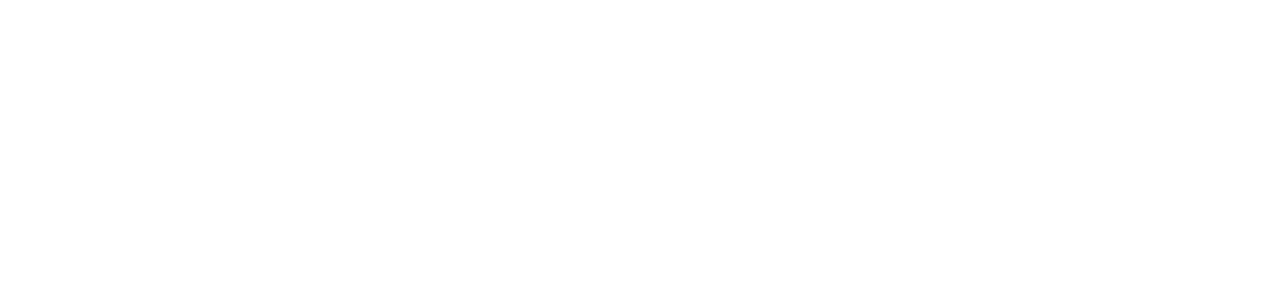
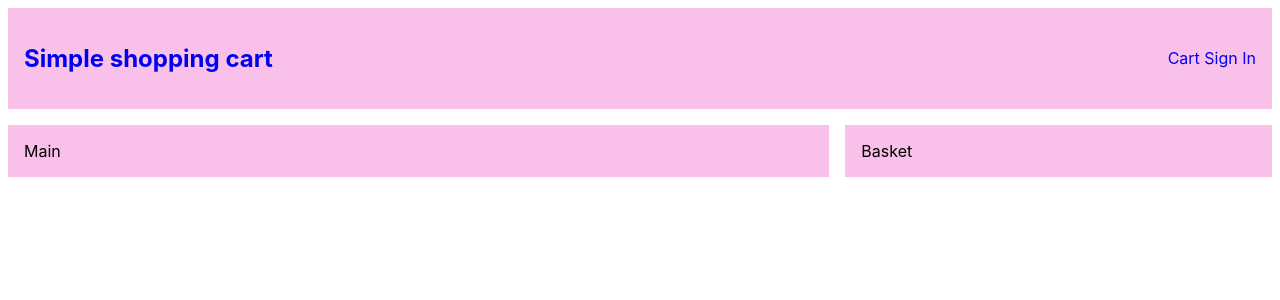
Before and after one commit to haikaljs/shopping-cart-react18, a React (Create React App) app: page / in a window 1280 px wide. Shown: the top 300 px of the page. Built offline with nearby package versions, Linux system fonts and the light colour scheme.

Commit message:
Create layout

```diff
--- a/src/App.js
+++ b/src/App.js
@@ -1,10 +1,15 @@
-
-
+import Basket from "./components/Basket";
+import Header from "./components/Header";
+import Main from "./components/Main";
 
 function App() {
   return (
-    <div className="App">
-
+    <div>
+      <Header/>
+      <div className="row">
+        <Main/>
+        <Basket/>
+      </div>
     </div>
   );
 }
--- /dev/null
+++ b/src/components/Basket.jsx
@@ -0,0 +1,7 @@
+import React from "react";
+
+const Basket = () => {
+  return <div className="block col-1">Basket</div>;
+};
+
+export default Basket;
--- /dev/null
+++ b/src/components/Header.jsx
@@ -0,0 +1,17 @@
+const Header = () => {
+  return (
+    <div className="row center block">
+      <div>
+        <a href="#/">
+          <h2>Simple shopping cart</h2>
+        </a>
+      </div>
+      <div>
+        <a href="#/cart">Cart </a>
+        <a href="#/signin"> Sign In</a>
+      </div>
+    </div>
+  );
+};
+
+export default Header;
--- /dev/null
+++ b/src/components/Main.jsx
@@ -0,0 +1,7 @@
+import React from "react";
+
+const Main = () => {
+  return <div className="block col-2">Main</div>;
+};
+
+export default Main;
--- a/src/index.css
+++ b/src/index.css
@@ -1,13 +1,49 @@
+* {
+  box-sizing: border-box;
+}
+
 body {
   margin: 0;
-  font-family: -apple-system, BlinkMacSystemFont, 'Segoe UI', 'Roboto', 'Oxygen',
-    'Ubuntu', 'Cantarell', 'Fira Sans', 'Droid Sans', 'Helvetica Neue',
+  font-family: -apple-system, BlinkMacSystemFont, "Segoe UI", "Roboto", "Oxygen",
+    "Ubuntu", "Cantarell", "Fira Sans", "Droid Sans", "Helvetica Neue",
     sans-serif;
   -webkit-font-smoothing: antialiased;
   -moz-osx-font-smoothing: grayscale;
 }
 
-code {
-  font-family: source-code-pro, Menlo, Monaco, Consolas, 'Courier New',
-    monospace;
+a {
+  text-decoration: none;
 }
+
+.row {
+  display: flex;
+  flex-wrap: wrap;
+  justify-content: space-between;
+}
+
+.row.center {
+  align-items: center;
+}
+
+.col-1 {
+  flex-basis: 100%;
+}
+
+.col-2 {
+  flex-basis: 100%;
+}
+
+@media screen and (min-width: 800px) {
+  .col-1 {
+    flex: 1;
+  }
+  .col-2 {
+    flex: 2;
+  }
+}
+
+.block {
+  background-color: rgb(249, 192, 233);
+  padding: 1rem;
+  margin: 0.5rem;
+}
```
Also changed, not shown: 1 other file (tests, documents, lock files or other folders).
